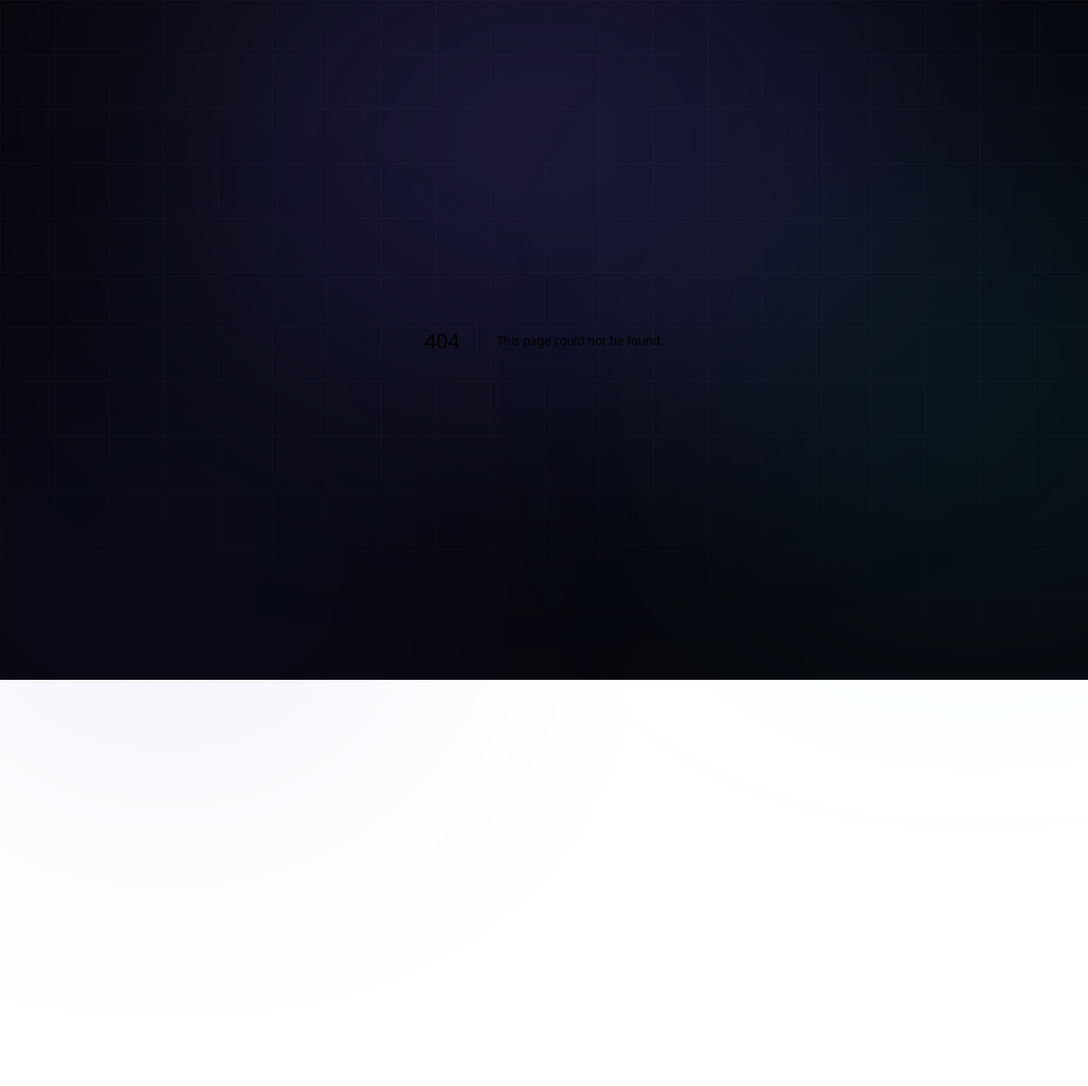
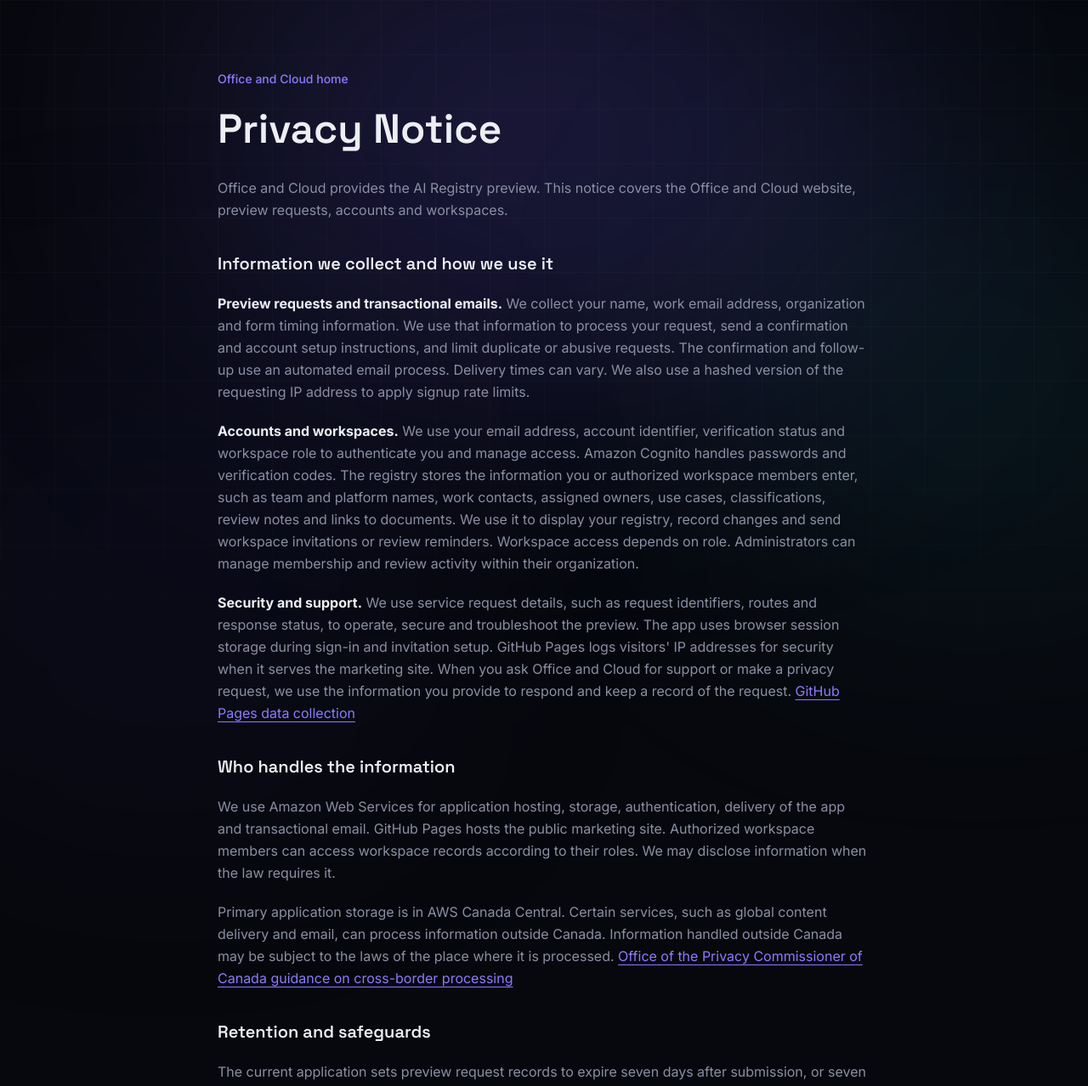
Before and after one commit to MattCarolan/officeandcloud.github.io, a Next.js app: page /privacy in a window 1280 px wide. Before the commit this address had no page. Shown: the top 1278 px of the page at 85% size. Before the commit the page ends 800 px from the top, so only its background shows below. Built offline with nearby package versions, Linux system fonts and the light colour scheme.

Commit message:
Add the approved Office and Cloud Privacy Notice

```diff
--- /dev/null
+++ b/app/privacy/page.tsx
@@ -0,0 +1,25 @@
+import type { Metadata } from "next";
+import { LegalPage } from "@/components/LegalPage";
+
+export const metadata: Metadata = { title: "Privacy Notice" };
+
+export default function PrivacyNoticePage() {
+  return (
+    <LegalPage title="Privacy Notice">
+      <p>{"Office and Cloud provides the AI Registry preview. This notice covers the Office and Cloud website, preview requests, accounts and workspaces."}</p>
+      <h2>{"Information we collect and how we use it"}</h2>
+      <p><strong>{"Preview requests and transactional emails."}</strong>{" We collect your name, work email address, organization and form timing information. We use that information to process your request, send a confirmation and account setup instructions, and limit duplicate or abusive requests. The confirmation and follow-up use an automated email process. Delivery times can vary. We also use a hashed version of the requesting IP address to apply signup rate limits."}</p>
+      <p><strong>{"Accounts and workspaces."}</strong>{" We use your email address, account identifier, verification status and workspace role to authenticate you and manage access. Amazon Cognito handles passwords and verification codes. The registry stores the information you or authorized workspace members enter, such as team and platform names, work contacts, assigned owners, use cases, classifications, review notes and links to documents. We use it to display your registry, record changes and send workspace invitations or review reminders. Workspace access depends on role. Administrators can manage membership and review activity within their organization."}</p>
+      <p><strong>{"Security and support."}</strong>{" We use service request details, such as request identifiers, routes and response status, to operate, secure and troubleshoot the preview. The app uses browser session storage during sign-in and invitation setup. GitHub Pages logs visitors' IP addresses for security when it serves the marketing site. When you ask Office and Cloud for support or make a privacy request, we use the information you provide to respond and keep a record of the request. "}<a href="https://docs.github.com/en/pages/getting-started-with-github-pages/what-is-github-pages#data-collection">{"GitHub Pages data collection"}</a></p>
+      <h2>{"Who handles the information"}</h2>
+      <p>{"We use Amazon Web Services for application hosting, storage, authentication, delivery of the app and transactional email. GitHub Pages hosts the public marketing site. Authorized workspace members can access workspace records according to their roles. We may disclose information when the law requires it."}</p>
+      <p>{"Primary application storage is in AWS Canada Central. Certain services, such as global content delivery and email, can process information outside Canada. Information handled outside Canada may be subject to the laws of the place where it is processed. "}<a href="https://www.priv.gc.ca/en/privacy-topics/airports-and-borders/gl_dab_090127/">{"Office of the Privacy Commissioner of Canada guidance on cross-border processing"}</a></p>
+      <h2>{"Retention and safeguards"}</h2>
+      <p>{"The current application sets preview request records to expire seven days after submission, or seven days after we issue an invitation if we invite you. Invitation links expire seven days after issue and can be used once. Automatic deletion of expired records can take longer than the expiry period. Review reminder records are set to expire after 30 days. The application's service logs are normally retained for 30 days."}</p>
+      <p>{"Account, workspace and audit records can be kept after access ends until an account or workspace closure or deletion request is processed, or until the records are no longer needed for an applicable operational or legal purpose. Backup copies can remain until their backup retention period ends. We use encrypted connections, managed encryption for registry storage and role-based workspace access."}</p>
+      <h2>{"Your privacy choices"}</h2>
+      <p>{"You may ask Office and Cloud about how we handle personal information, request access to or correction of your information, withdraw a preview request, request deletion, or raise a privacy concern. We may ask you to verify your identity or confirm your authority to act for a workspace. We respond to requests and apply retention or deletion rules as required by applicable law."}</p>
+      <p>{"Please limit personal information in the registry to necessary work contact details. Keep passwords, access keys, health and financial information, and confidential customer or employee data out of the preview."}</p>
+    </LegalPage>
+  );
+}
```
